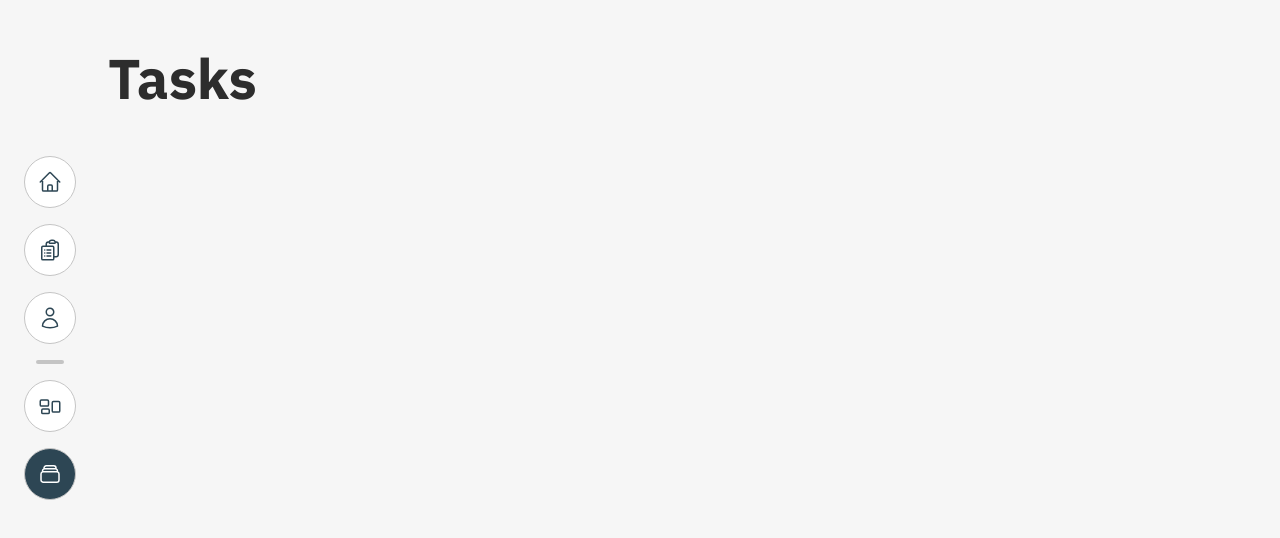
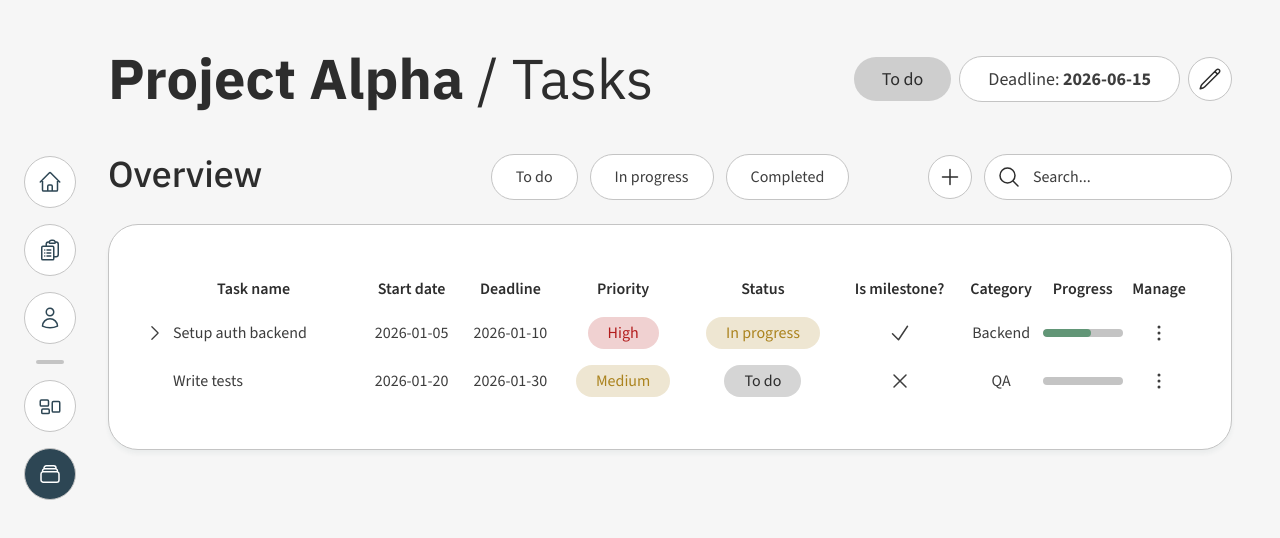
Before and after one commit to Asymphia/matdev-pm, a Next.js app: page /projects/1/tasks in a window 1280 px wide. Shown: the top 538 px of the page. Built offline with nearby package versions, Linux system fonts and the light colour scheme.

Commit message:
Add: tasks page

```diff
--- a/app/projects/[projectSlug]/tasks/page.tsx
+++ b/app/projects/[projectSlug]/tasks/page.tsx
@@ -1,7 +1,29 @@
-const TasksPage = () => {
+import { DUMMY_PROJECTS_DATA, DUMMY_TASKS_DATA } from "@/lib/data"
+import { notFound } from "next/navigation"
+import ProjectSidebar from "@/components/project/ProjectSidebar"
+import TaskContent from "@/components/task/TaskContent"
+
+const TasksPage = async ({ params }: { params: Promise<{ projectSlug: string }> }) => {
+    const { projectSlug } = await params
+    const project = DUMMY_PROJECTS_DATA.find(project => project.id === Number(projectSlug))
+
+    if (!project) {
+        notFound()
+    }
+
+    const tasks = DUMMY_TASKS_DATA.filter(task => project.id === task.projectId)
+
     return (
-        <div>
-            <h1>Tasks</h1>
+        <div className="flex h-full w-full flex-col gap-11">
+            <header className="flex items-center justify-between">
+                <h1>
+                    {project.projectName} <span className="font-normal">/ Tasks</span>
+                </h1>
+
+                <ProjectSidebar status={project.status} deadline={project.deadline} />
+            </header>
+
+            <TaskContent tasks={tasks} />
         </div>
     )
 }
--- a/app/projects/page.tsx
+++ b/app/projects/page.tsx
@@ -21,6 +21,7 @@ const ProjectsPage = () => {
                     <ProjectItem key={project.id} project={project} />
                 ))}
             </div>
+
             <ProjectFormModal isOpen={isModalOpen} onClose={() => setIsModalOpen(false)} />
         </div>
     )
--- a/components/project/ProgressBar.tsx
+++ b/components/project/ProgressBar.tsx
@@ -1,16 +1,14 @@
-const ProgressBar = ({ name, progress, limit }: { name: string; progress?: number; limit?: string }) => {
-    if (!progress || !limit) {
-        return <div className="text-sm">{name} not set.</div>
-    }
-
+const ProgressBar = ({ name, progress, limit }: { name?: string; progress: number; limit?: string }) => {
     const bgColour = progress < 100 ? (progress < 70 ? "bg-primary-500" : "bg-warning") : "bg-error"
 
     return (
         <div className="w-full">
-            <div className="flex justify-between text-sm">
-                <span>{name}</span>
-                <span>{limit}</span>
-            </div>
+            {name && limit && (
+                <div className="flex justify-between text-sm">
+                    <span>{name}</span>
+                    <span>{limit}</span>
+                </div>
+            )}
 
             <div className="bg-border h-2 overflow-hidden rounded-full">
                 <div className={`h-full rounded-full transition-all ${bgColour}`} style={{ width: `${progress}%` }} />
--- a/components/project/ProjectTopBar.tsx
+++ b/components/project/ProjectTopBar.tsx
@@ -11,12 +11,14 @@ interface ProjectTopBarProps {
 
 const ProjectTopBar = ({ current, setCurrent, onOpenModal }: ProjectTopBarProps) => {
     return (
-        <header className="flex min-w-0 flex-nowrap items-center justify-between">
+        <header className="grid grid-cols-3">
             <h1>Projects</h1>
 
-            <FilterButtons current={current} setCurrent={setCurrent} />
+            <div className="justify-self-center">
+                <FilterButtons current={current} setCurrent={setCurrent} />
+            </div>
 
-            <div className="flex items-center gap-3">
+            <div className="flex items-center gap-3 justify-self-end">
                 <IconButton Icon={PlusIcon} onClick={onOpenModal} />
                 <SearchBar />
             </div>
--- a/components/project/TaskRow.tsx
+++ b/components/project/TaskRow.tsx
@@ -1,16 +1,20 @@
 import { TaskType } from "@/lib/data"
-import { ChevronRightIcon, EllipsisVerticalIcon } from "@heroicons/react/24/outline"
+import { ChevronRightIcon, EllipsisVerticalIcon, CheckIcon, XMarkIcon } from "@heroicons/react/24/outline"
 import StatusItem, { type StatusItemType } from "@/components/ui/StatusItem"
+import ProgressBar from "@/components/project/ProgressBar"
 
 interface TaskRowProps {
     task: TaskType
     isSubTask?: boolean
     isExpanded: boolean
     hasSubTasks: boolean
+    isMilestone?: boolean | null
+    category?: string | null
+    progress?: number | null
     onToggle: () => void
 }
 
-const TaskRow = ({ task, isSubTask = false, isExpanded, hasSubTasks, onToggle }: TaskRowProps) => {
+const TaskRow = ({ task, isSubTask = false, isExpanded, hasSubTasks, onToggle, category = null, progress = null, isMilestone = null }: TaskRowProps) => {
     return (
         <tr key={task.id}>
             <td className="text-center">
@@ -33,6 +37,17 @@ const TaskRow = ({ task, isSubTask = false, isExpanded, hasSubTasks, onToggle }:
                     <StatusItem status={task.status as StatusItemType} />
                 </div>
             </td>
+            {isMilestone !== null && (
+                <td>
+                    <div className="flex justify-center">{isMilestone ? <CheckIcon className="text-text-primary-300 size-6" /> : <XMarkIcon className="text-text-primary-300 size-6" />}</div>
+                </td>
+            )}
+            {category !== null && <td className="text-center">{task.taskCategory}</td>}
+            {progress !== null && (
+                <td className="text-center">
+                    <ProgressBar progress={progress} />
+                </td>
+            )}
             <td>
                 <button className="group flex w-full cursor-pointer justify-center">
                     <EllipsisVerticalIcon className="text-text-primary-300 group-hover:text-primary-700 group-active:text-primary-500 size-6 transition-all" />
--- a/components/project/TasksList.tsx
+++ b/components/project/TasksList.tsx
@@ -8,29 +8,47 @@ import { PlusIcon, ArrowUpRightIcon } from "@heroicons/react/24/outline"
 import Th from "@/components/ui/Th"
 import TaskRow from "./TaskRow"
 import useTasksTree from "@/hooks/useTaskTree"
+import { useRouter } from "next/navigation"
 
-const TasksList = ({ tasks }: { tasks: TaskType[] }) => {
+const TasksList = ({ tasks, withDetails = false }: { tasks: TaskType[]; withDetails?: boolean }) => {
     const { mainTasks, getSubTasks, toggleExpand, isExpanded } = useTasksTree(tasks)
+    const router = useRouter()
 
     const renderRows = (task: TaskType, isSubTask = false): ReactNode[] => {
         const subTasks = getSubTasks(task.id)
         const expanded = isExpanded(task.id)
 
         return [
-            <TaskRow key={task.id} task={task} isSubTask={isSubTask} isExpanded={expanded} hasSubTasks={subTasks.length > 0} onToggle={() => toggleExpand(task.id)} />,
+            <TaskRow
+                key={task.id}
+                task={task}
+                isSubTask={isSubTask}
+                isExpanded={expanded}
+                hasSubTasks={subTasks.length > 0}
+                isMilestone={withDetails ? task.isMilestone : null}
+                category={withDetails ? task.taskCategory : null}
+                progress={withDetails ? task.progress : null}
+                onToggle={() => toggleExpand(task.id)}
+            />,
             ...(expanded ? subTasks.flatMap(sub => renderRows(sub, true)) : []),
         ]
     }
 
+    if (tasks.length === 0) {
+        return <BlockWrapper className="items-center">No tasks found</BlockWrapper>
+    }
+
     return (
         <BlockWrapper className="gap-5">
+            {!withDetails && (
                 <header className="flex flex-nowrap items-center justify-between">
                     <h2>Tasks</h2>
                     <div className="flex flex-nowrap items-center gap-2">
                         <IconButton Icon={PlusIcon} onClick={() => {}} />
-                    <IconButton Icon={ArrowUpRightIcon} onClick={() => {}} />
+                        <IconButton Icon={ArrowUpRightIcon} onClick={() => router.push(`/projects/${tasks[0].projectId}/tasks`)} />
                     </div>
                 </header>
+            )}
 
             <table className="w-full border-separate border-spacing-y-4">
                 <thead>
@@ -40,6 +58,13 @@ const TasksList = ({ tasks }: { tasks: TaskType[] }) => {
                         <Th>Deadline</Th>
                         <Th>Priority</Th>
                         <Th>Status</Th>
+                        {withDetails && (
+                            <>
+                                <Th>Is milestone?</Th>
+                                <Th>Category</Th>
+                                <Th>Progress</Th>
+                            </>
+                        )}
                         <Th>Manage</Th>
                     </tr>
                 </thead>
--- /dev/null
+++ b/components/task/TaskContent.tsx
@@ -0,0 +1,35 @@
+"use client"
+
+import FilterButtons from "@/components/project/FilterButtons"
+import TasksList from "@/components/project/TasksList"
+import { ProjectStatus, TaskType } from "@/lib/data"
+import { useState } from "react"
+import IconButton from "@/components/ui/IconButton"
+import { PlusIcon } from "@heroicons/react/24/outline"
+import SearchBar from "@/components/ui/SearchBar"
+
+const TaskContent = ({ tasks }: { tasks: TaskType[] }) => {
+    const [currentFilter, setCurrentFilter] = useState<ProjectStatus | null>(null)
+    const filteredTasks = currentFilter ? tasks.filter(task => task.status === currentFilter) : tasks
+
+    return (
+        <div className="flex flex-col gap-6">
+            <div className="grid grid-cols-3">
+                <h2>Overview</h2>
+
+                <div className="justify-self-center">
+                    <FilterButtons current={currentFilter} setCurrent={val => setCurrentFilter(val)} />
+                </div>
+
+                <div className="flex items-center gap-3 justify-self-end">
+                    <IconButton Icon={PlusIcon} onClick={() => {}} />
+                    <SearchBar />
+                </div>
+            </div>
+
+            <TasksList tasks={filteredTasks} withDetails={true} />
+        </div>
+    )
+}
+
+export default TaskContent
```
Lines whose indentation alone changed are shown as unchanged.
